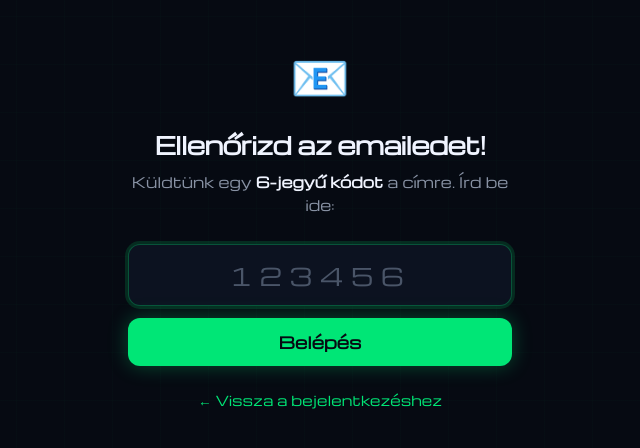
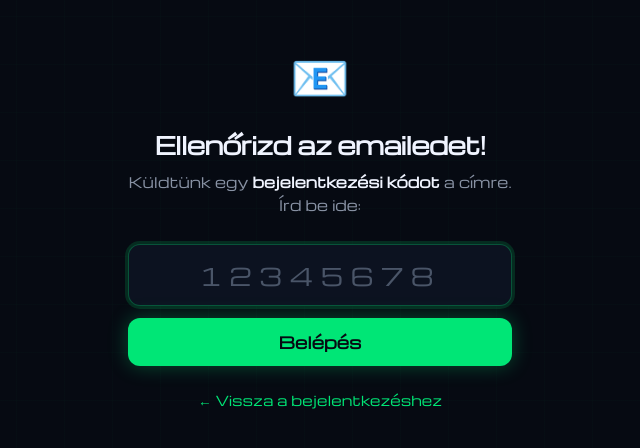
Before and after one commit to nviliam/FociGo, a Next.js app: page /login/check-email in a window 1280 px wide. Shown: the part 176-624 px from the top of the page, without its empty margins (320-960 px from the left). Built offline with nearby package versions, Linux system fonts and the light colour scheme.

Commit message:
fix: accept 8-digit OTP codes and remove hardcoded digit count from UI

```diff
--- a/src/app/(auth)/login/check-email/page.tsx
+++ b/src/app/(auth)/login/check-email/page.tsx
@@ -43,7 +43,7 @@ function CheckEmailForm() {
         >
           Küldtünk egy{" "}
           <strong style={{ color: "var(--text-primary)" }}>
-            6-jegyű kódot
+            bejelentkezési kódot
           </strong>{" "}
           a <span style={{ color: "var(--accent)" }}>{email}</span> címre. Írd
           be ide:
@@ -75,11 +75,11 @@ function CheckEmailForm() {
             name="token"
             type="text"
             inputMode="numeric"
-            pattern="[0-9]{6}"
-            maxLength={6}
+            pattern="[0-9]{6,8}"
+            maxLength={8}
             required
             autoFocus
-            placeholder="123456"
+            placeholder="12345678"
             className="input-field"
             style={{
               textAlign: "center",
```
